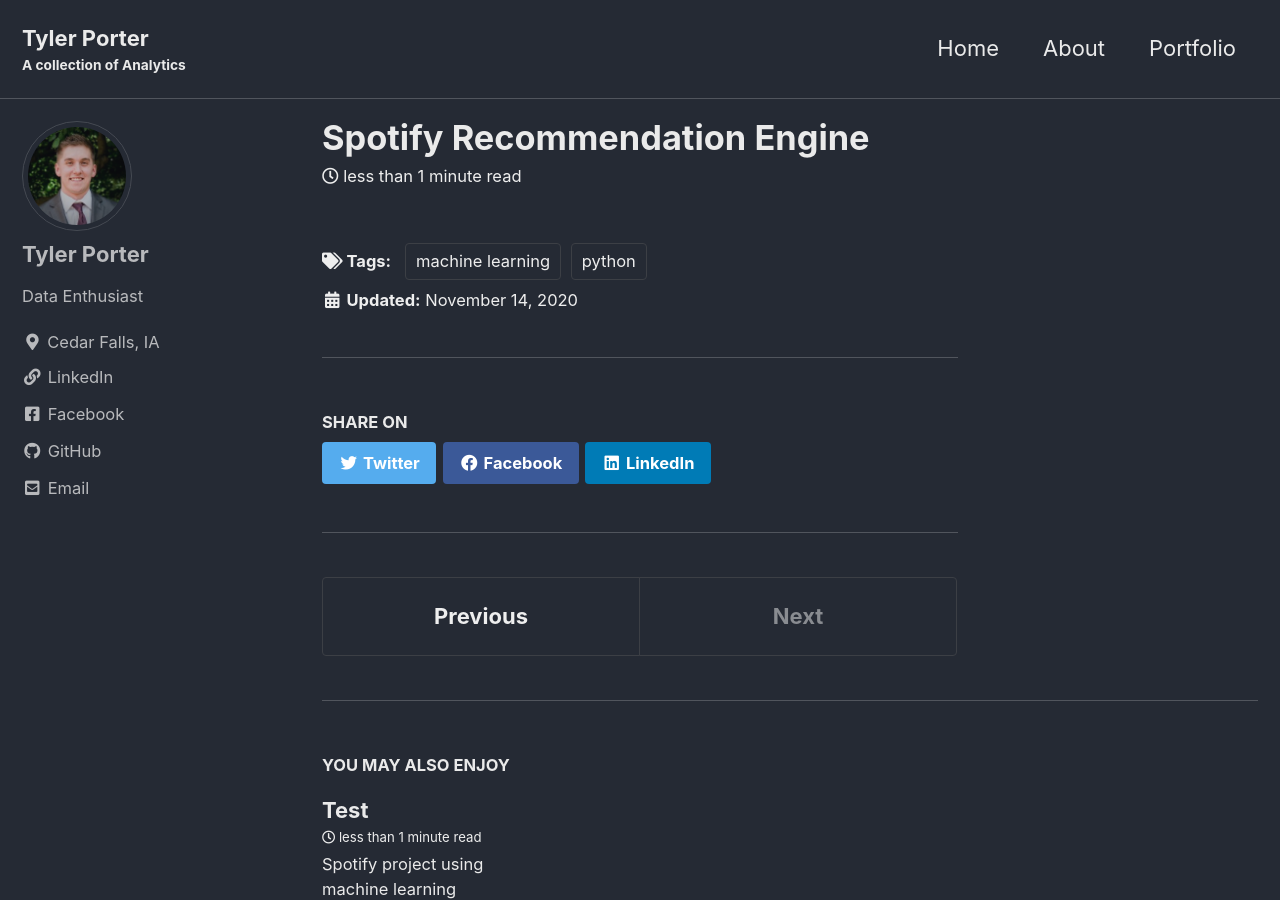
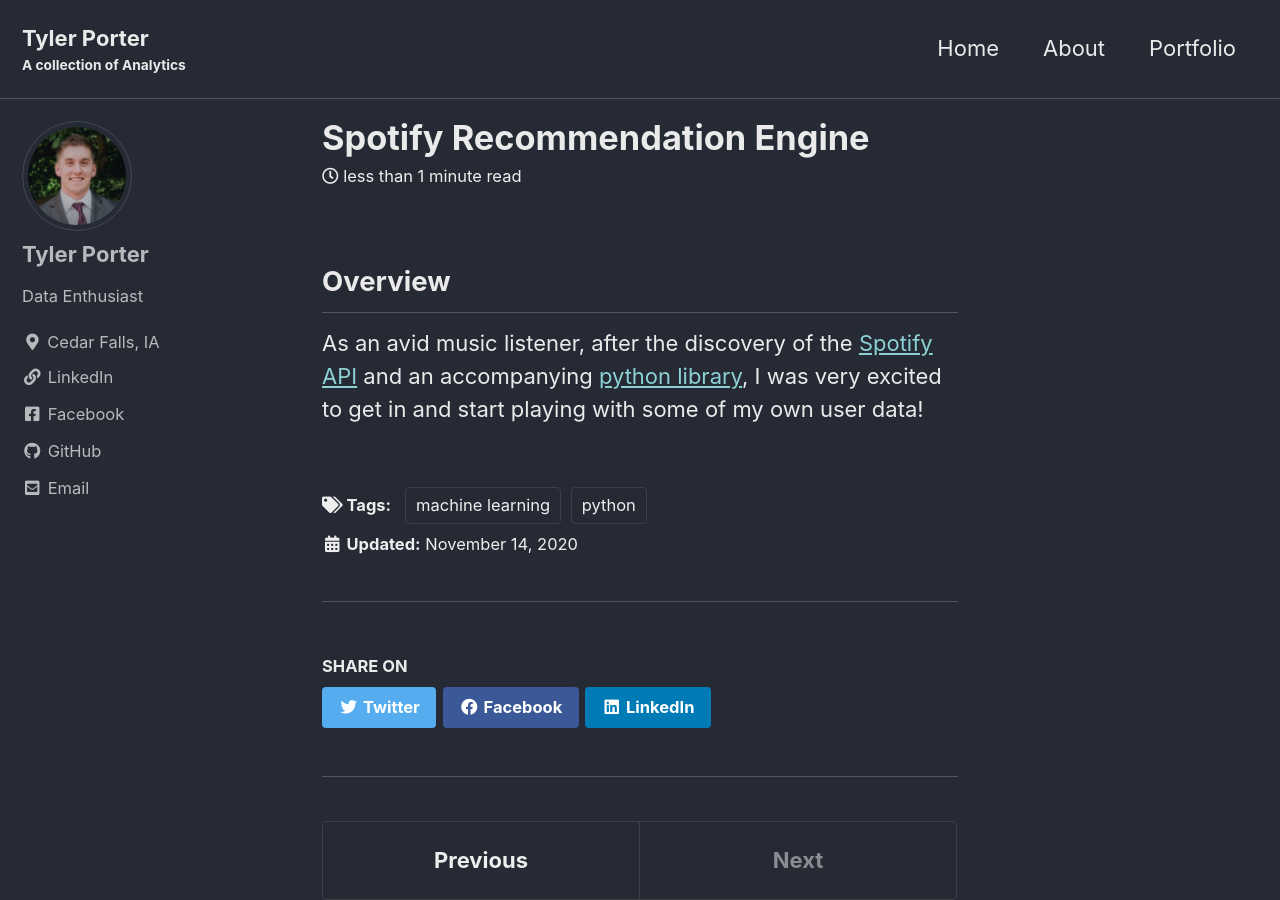
Before and after one commit to tyljporter/typo.github.io, a Jekyll site: the page built from _posts/2020-11-08-Spotify.md, in a window 1280 px wide and 900 px high. Built offline with Jekyll 4.4.1, drawn with Linux system fonts in a browser that asks for light colours; cached includes are drawn as plain includes.

Commit message:
Spotifyv2

```diff
--- a/_posts/2020-11-08-Spotify.md
+++ b/_posts/2020-11-08-Spotify.md
@@ -5,3 +5,5 @@
 excerpt: "Spotify project using machine learning"
 mathjax: "true"
 ---
+## Overview
+As an avid music listener, after the discovery of the [Spotify API](https://developer.spotify.com/documentation/web-api/) and an accompanying [python library](https://spotipy.readthedocs.io/en/2.16.1/#), I was very excited to get in and start playing with some of my own user data!
```
